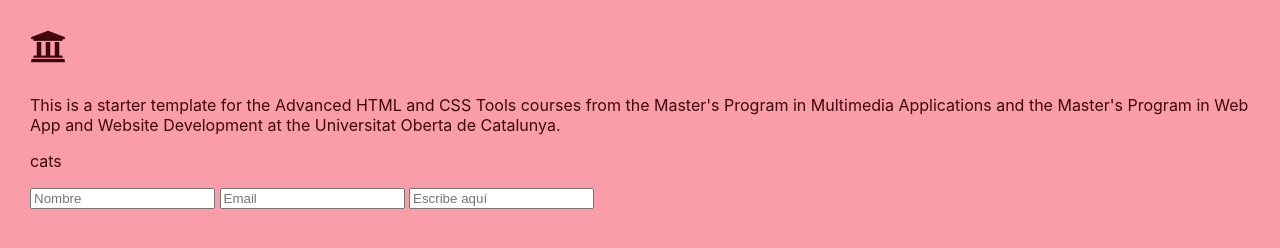
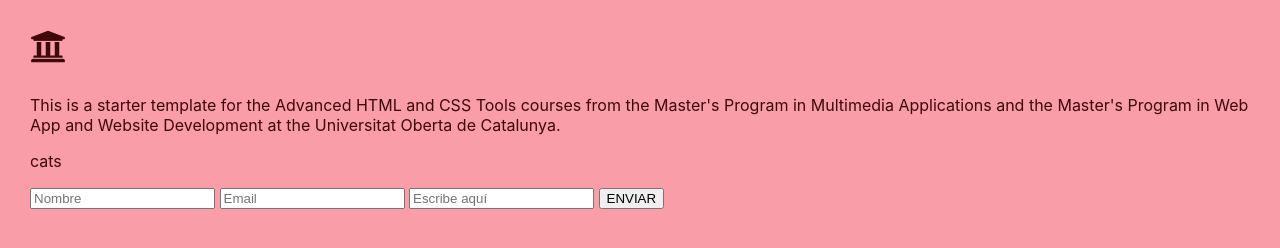
Before and after one commit to jmmartinsab/modulo1, a website built with Parcel: page src/index.html in a window 1280 px wide. Shown: the part 110-358 px from the top of the page. Built offline with nearby package versions, Linux system fonts and the light colour scheme.

Commit message:
prueba2
ahora con boton

```diff
--- a/src/index.html
+++ b/src/index.html
@@ -21,6 +21,8 @@
           <input type="text" id="name" pattern="[a-zA-ZàáâäãåąčćęèéêëėįìíîïłńòóôöõøùúûüųūÿýżźñçčšžÀÁÂÄÃÅĄĆČĖĘÈÉÊËÌÍÎÏĮŁŃÒÓÔÖÕØÙÚÛÜŲŪŸÝŻŹÑßÇŒÆČŠŽ∂ð ,.'-]{2,64}" title="Solo caracteres alfabéticos. minimo de 2 caracteres y un maximo de 64" placeholder="Nombre" required>
           <input type="text" id="email" name="email" pattern="[a-z0-9._%+-]+@[a-z0-9.-]+\.[a-z]{2,}$" title="Debe encajar con el formato email@email.com" placeholder="Email" required>
           <input class="form-control" type="text" name="body" placeholder="Escribe aquí">
+
+          <input class="btn submit" type="submit" value="ENVIAR">
       </form>
 
     <script src="./assets/scripts/main.js"></script><!-- do not remove this line! -->
```
